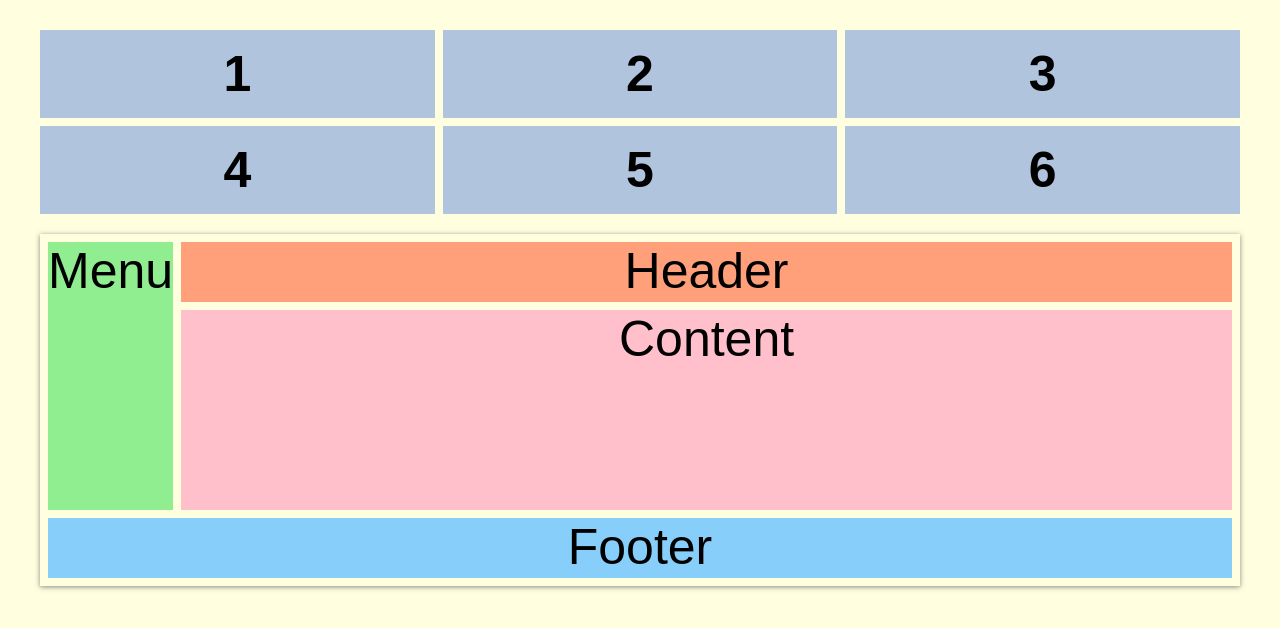
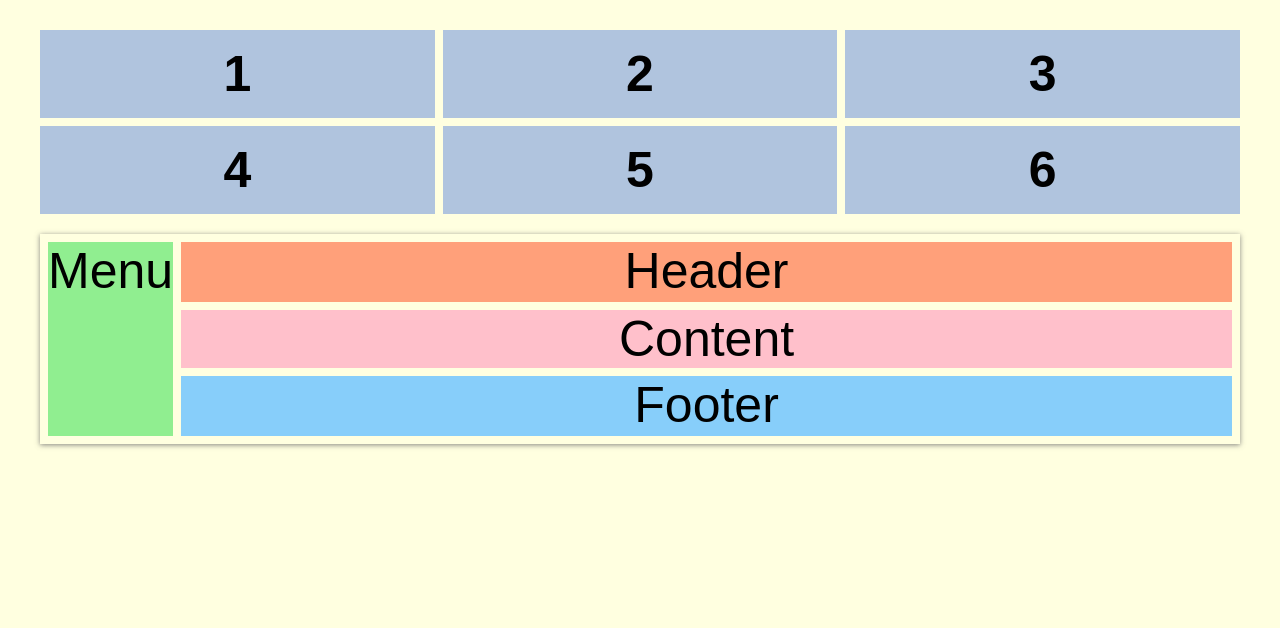
Before and after one commit to ChaitanyaVSH/CSS-GRID, a plain HTML site: page fccCssGrid.html in a window 1280 px wide. Drawn offline with Linux system fonts and the light colour scheme.

Commit message:
FCC CSS GRID: 5. Posistioning grid elements using grid-template-areas

```diff
--- a/css/fccStyles.css
+++ b/css/fccStyles.css
@@ -35,7 +35,11 @@ body {
   display: grid;
   grid-gap: 8px;
   grid-template-columns: repeat(12, 1fr);
-  grid-template-rows: 60px 200px 60px;
+  grid-template-rows: 60px auto 60px;
+  grid-template-areas:
+    "m h h h h h h h h h h h"
+    "m c c c c c c c c c c c"
+    "m f f f f f f f f f f f";
 }
 
 /*
@@ -45,24 +49,20 @@ body {
 */
 .header {
   background: lightsalmon;
-  /* grid-column-start: 1;
-  grid-column-end: 3; */
-  grid-column: 2/-1;
+  grid-area: h;
 }
 
 .menu {
   background: lightgreen;
-  grid-row: 1/3;
+  grid-area: m;
 }
 
 .content {
   background: pink;
-  grid-column: 2/-1;
+  grid-area: c;
 }
 
 .footer {
   background: lightskyblue;
-  /* grid-column-start: 1;
-  grid-column-end: 3; */
-  grid-column: 1/-1;
+  grid-area: f;
 }
```
